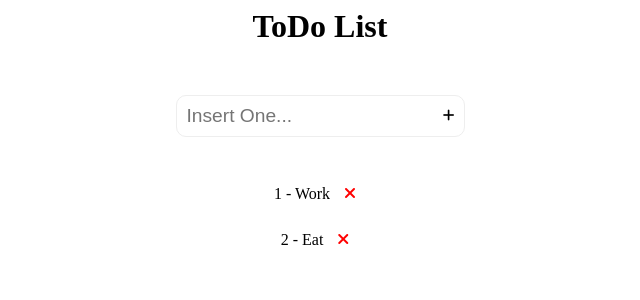
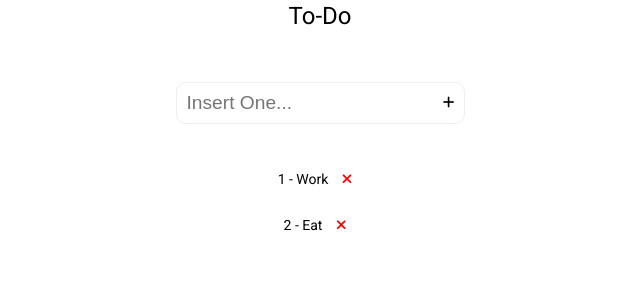
Before and after one commit to JhonathanMusa/angular-to-do, an Angular app: page / in a window 1280 px wide. Shown: the top 300 px of the page, without its empty margins (320-960 px from the left). Built offline with nearby package versions, Linux system fonts and the light colour scheme.

Commit message:
testing angular material

```diff
--- a/angular.json
+++ b/angular.json
@@ -28,6 +28,7 @@
               "src/assets"
             ],
             "styles": [
+              "./node_modules/@angular/material/prebuilt-themes/indigo-pink.css",
               "src/styles.css"
             ],
             "scripts": []
@@ -91,6 +92,7 @@
               "src/assets"
             ],
             "styles": [
+              "./node_modules/@angular/material/prebuilt-themes/indigo-pink.css",
               "src/styles.css"
             ],
             "scripts": []
--- a/package.json
+++ b/package.json
@@ -12,10 +12,12 @@
   "private": true,
   "dependencies": {
     "@angular/animations": "~11.0.9",
+    "@angular/cdk": "^11.2.13",
     "@angular/common": "~11.0.9",
     "@angular/compiler": "~11.0.9",
     "@angular/core": "~11.0.9",
     "@angular/forms": "~11.0.9",
+    "@angular/material": "^11.2.13",
     "@angular/platform-browser": "~11.0.9",
     "@angular/platform-browser-dynamic": "~11.0.9",
     "@angular/router": "~11.0.9",
--- a/src/app/app.component.html
+++ b/src/app/app.component.html
@@ -1,4 +1,4 @@
-<h1>ToDo List</h1>
+<h1>{{ title }}</h1>
 <div class="container">
   <form class="form-container" (ngSubmit)="addTodo()">
     <div class="form-body">
--- a/src/app/app.component.ts
+++ b/src/app/app.component.ts
@@ -7,6 +7,7 @@
   styleUrls: ['./app.component.css']
 })
 export class AppComponent {
+  title = "To-Do"
   text!: string
 
   activities = [
--- a/src/app/app.module.ts
+++ b/src/app/app.module.ts
@@ -9,7 +9,8 @@
     AppComponent
   ],
   imports: [
-    BrowserModule, FormsModule, ReactiveFormsModule
+    BrowserModule, FormsModule, ReactiveFormsModule,
+
   ],
   providers: [],
   bootstrap: [AppComponent]
--- a/src/index.html
+++ b/src/index.html
@@ -2,7 +2,7 @@
 <html lang="en">
   <head>
     <meta charset="utf-8" />
-    <title>ToDo</title>
+    <title>To-Do</title>
     <base href="/" />
     <meta name="viewport" content="width=device-width, initial-scale=1" />
     <link rel="icon" type="image/x-icon" href="favicon.ico" />
@@ -10,8 +10,11 @@
       src="https://kit.fontawesome.com/64fe137729.js"
       crossorigin="anonymous"
     ></script>
-  </head>
-  <body>
+      <link rel="preconnect" href="https://fonts.gstatic.com">
+    <link href="https://fonts.googleapis.com/css2?family=Roboto:wght@300;400;500&display=swap" rel="stylesheet">
+    <link href="https://fonts.googleapis.com/icon?family=Material+Icons" rel="stylesheet">
+</head>
+  <body class="mat-typography">
     <app-root></app-root>
   </body>
 </html>
--- a/src/styles.css
+++ b/src/styles.css
@@ -1 +1,4 @@
 /* You can add global styles to this file, and also import other style files */
+
+html, body { height: 100%; }
+body { margin: 0; font-family: Roboto, "Helvetica Neue", sans-serif; }
```
Also changed, not shown: 1 other file (tests, documents, lock files or other folders).
